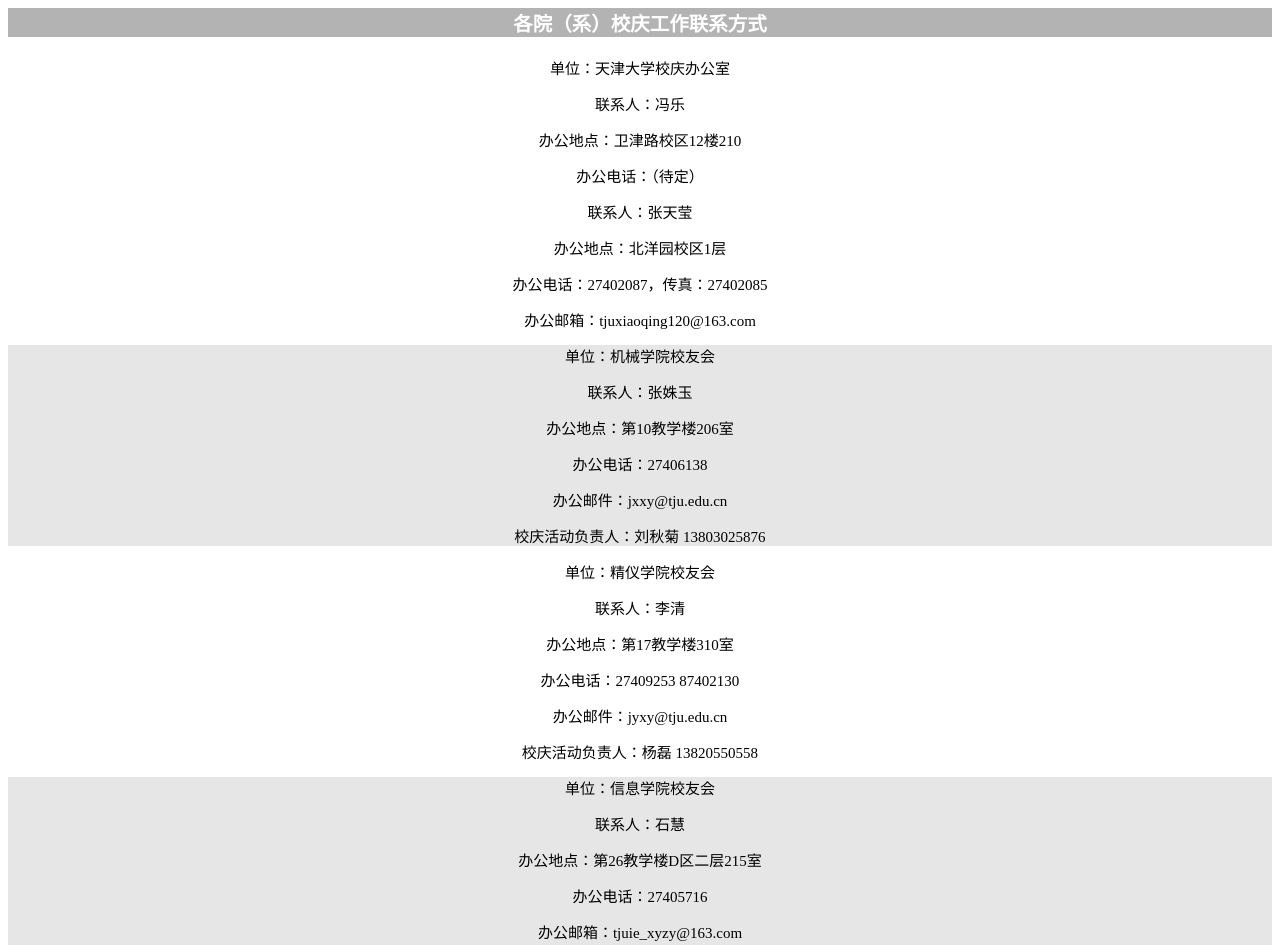
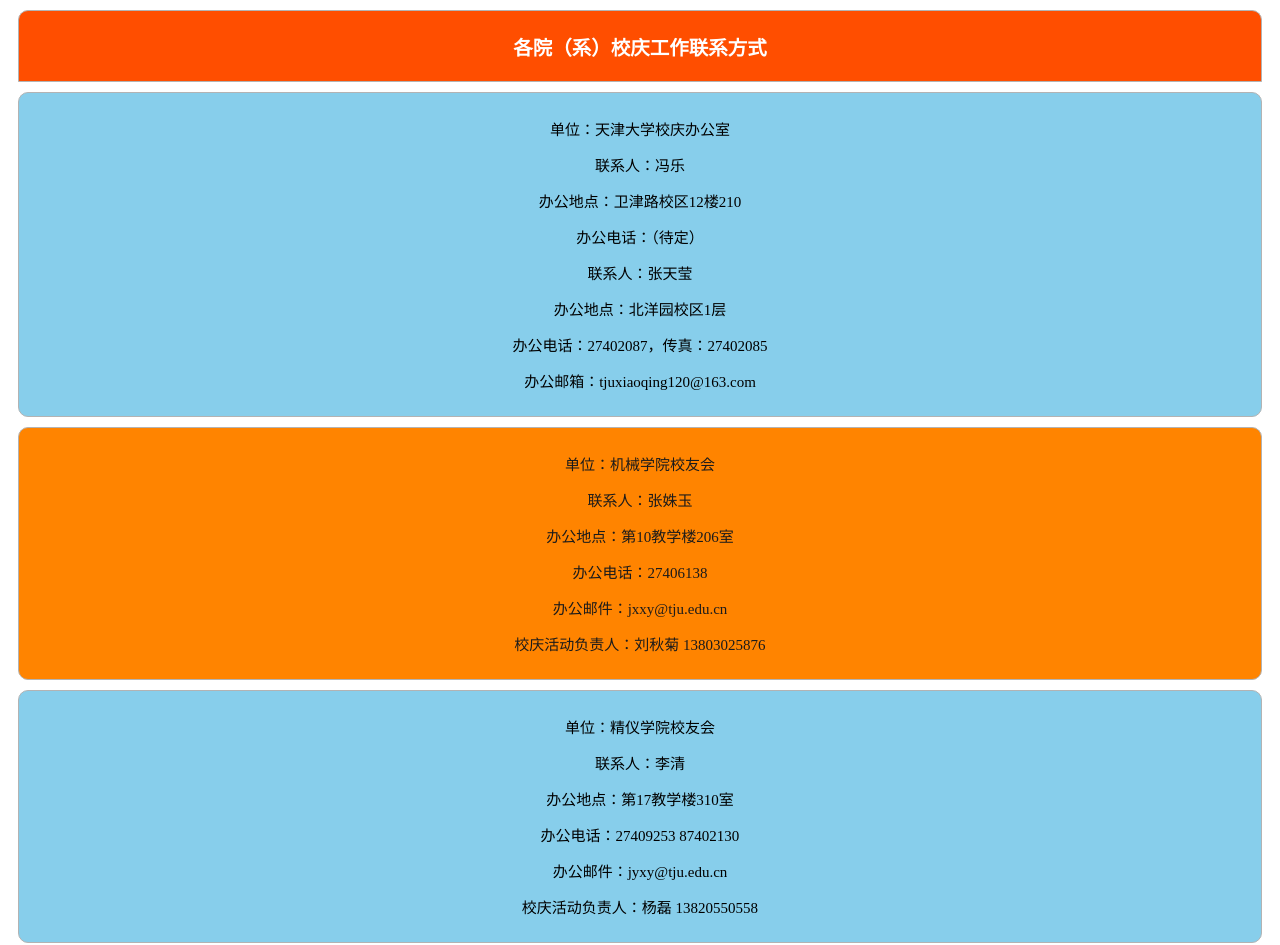
Before and after one commit to conghua/cong.github.io, a plain HTML site: page dona.html in a window 1280 px wide. Shown: the top 945 px of the page. Drawn offline with Linux system fonts and the light colour scheme.

Commit message:
Update donateCSS.css

```diff
--- a/donateCSS.css
+++ b/donateCSS.css
@@ -6,19 +6,47 @@
 }
 
 div#title{
-	    background: rgb(179,179,179);
+	    background:  rgb(255,78,0);
 		font-size: 1.3em;
 		font-family: "微软雅黑";
 		font-weight: bolder;
 		color: white;
+
+
+    border: 1px solid rgb(179,179,179);
+    border-top-left-radius: 10px;
+    border-top-right-radius: 10px;
+
+
+    padding:1px;
+    margin: 10px;
 }
 
 .part1{
-	background-color: white;
-	font-family: "微软雅黑";
+    background: #87CEEB;
+    font-family: "微软雅黑";
+
+    border: 1px solid rgb(179,179,179);
+    border-top-left-radius: 10px;
+    border-top-right-radius: 10px;
+    border-bottom-left-radius: 10px;
+    border-bottom-right-radius: 10px;
+
+    padding:10px;
+    margin: 10px;
 }
 
 .part2{
-	background: rgb(230,230,230);
-	font-family: "微软雅黑";
+    background: rgb(255,132,0);
+    font-family: "微软雅黑";
+    color: rgb(27,27,27);
+
+	border: 1px solid rgb(179,179,179);
+    border-top-left-radius: 10px;
+    border-top-right-radius: 10px;
+    border-bottom-left-radius: 10px;
+    border-bottom-right-radius: 10px;
+
+    padding:10px;
+    margin: 10px;
 }
```
